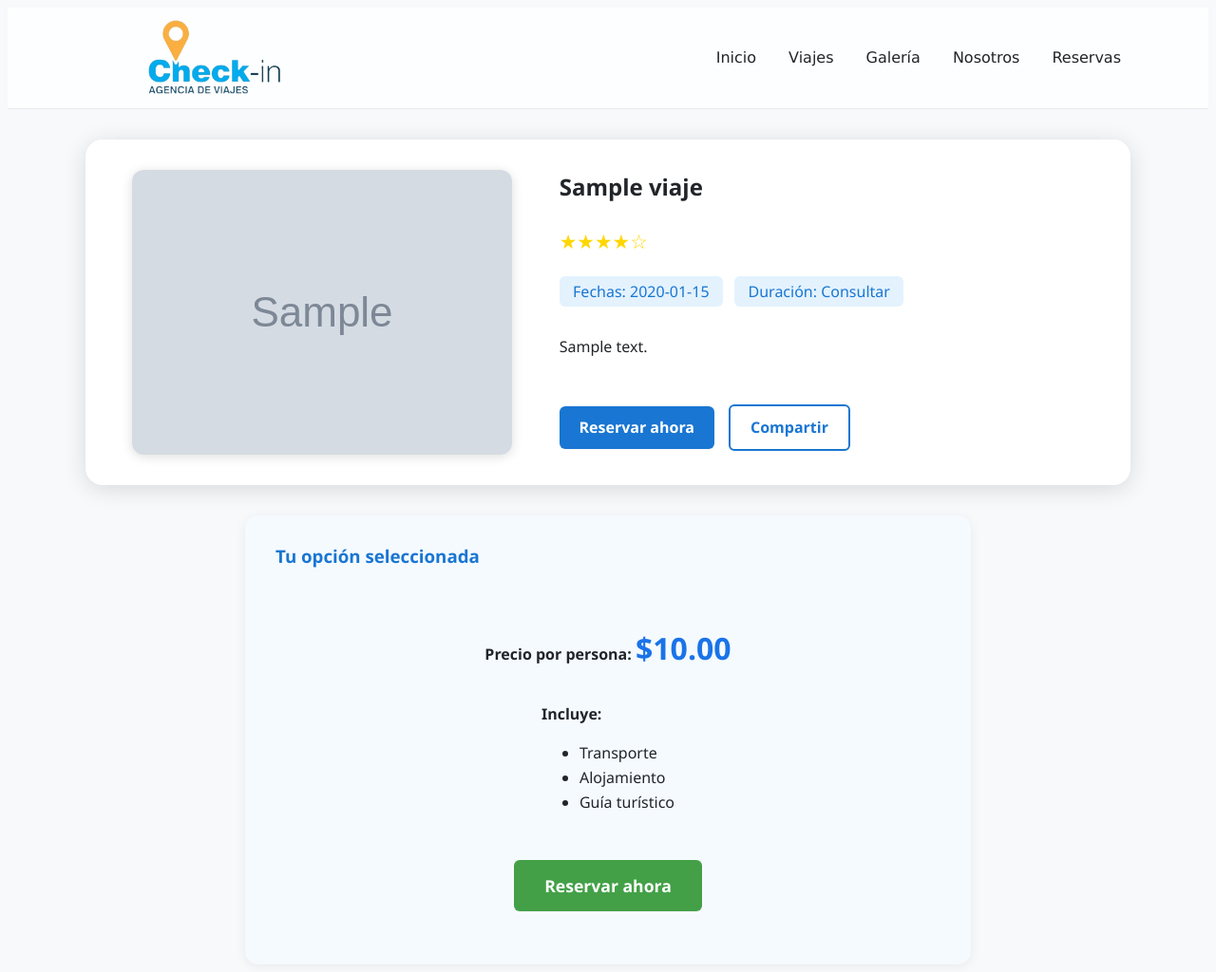
After one commit to Juanca20072002/Check-in_Agencia_de_Viajes, a Flask app: page /viajes/1 in a window 1280 px wide. The commit adds this page. Shown: the whole page at 95% size. Run offline with Flask 3, Linux system fonts and the light colour scheme; tables that the repository leaves empty hold one stand-in row (values such as "Sample post"); grey boxes marked "Sample" are stand-in pictures.

Commit message:
Backup antes de implementar login y roles

```diff
--- a/app.py
+++ b/app.py
@@ -22,9 +22,10 @@ class Reserva(db.Model):
     id = db.Column(db.Integer, primary_key=True)
     nombre = db.Column(db.String(100), nullable=False)
     email = db.Column(db.String(120), nullable=False)
-    destino = db.Column(db.String(100), nullable=False)
     fecha = db.Column(db.String(20), nullable=False)
     mensaje = db.Column(db.Text, nullable=True)
+    viaje_id = db.Column(db.Integer, db.ForeignKey('viaje.id'), nullable=False)
+    viaje = db.relationship('Viaje', backref=db.backref('reservas', lazy=True))
 
 # Modelo para viajes
 class Viaje(db.Model):
@@ -71,7 +72,7 @@ def allowed_file(filename):
     return '.' in filename and filename.rsplit('.', 1)[1].lower() in ALLOWED_EXTENSIONS
 
 @app.route("/viajes")
-def viajes():
+def listar_viajes():
     viajes = Viaje.query.all()
     return render_template("viajes/listar.html", viajes=viajes)
 
@@ -136,32 +137,34 @@ def listar_reservas():
 
 @app.route("/reservas/nueva", methods=["GET", "POST"])
 def nueva_reserva():
+    viajes = Viaje.query.all()
     if request.method == "POST":
         nombre = request.form["nombre"]
         email = request.form["email"]
-        destino = request.form["destino"]
+        viaje_id = request.form["viaje_id"]
         fecha = request.form["fecha"]
         mensaje = request.form.get("mensaje")
-        reserva = Reserva(nombre=nombre, email=email, destino=destino, fecha=fecha, mensaje=mensaje)
+        reserva = Reserva(nombre=nombre, email=email, fecha=fecha, mensaje=mensaje, viaje_id=viaje_id)
         db.session.add(reserva)
         db.session.commit()
         flash("Reserva creada exitosamente.")
         return redirect(url_for("listar_reservas"))
-    return render_template("reservas/nueva.html")
+    return render_template("reservas/nueva.html", viajes=viajes)
 
 @app.route("/reservas/<int:id>/editar", methods=["GET", "POST"])
 def editar_reserva(id):
     reserva = Reserva.query.get_or_404(id)
+    viajes = Viaje.query.all()
     if request.method == "POST":
         reserva.nombre = request.form["nombre"]
         reserva.email = request.form["email"]
-        reserva.destino = request.form["destino"]
+        reserva.viaje_id = request.form["viaje_id"]
         reserva.fecha = request.form["fecha"]
         reserva.mensaje = request.form.get("mensaje")
         db.session.commit()
         flash("Reserva actualizada.")
         return redirect(url_for("listar_reservas"))
-    return render_template("reservas/editar.html", reserva=reserva)
+    return render_template("reservas/editar.html", reserva=reserva, viajes=viajes)
 
 @app.route("/reservas/<int:id>/eliminar", methods=["POST"])
 def eliminar_reserva(id):
@@ -171,6 +174,15 @@ def eliminar_reserva(id):
     flash("Reserva eliminada.")
     return redirect(url_for("listar_reservas"))
 
+@app.route("/viajes/<int:id>")
+def detalle_viaje(id):
+    viaje = Viaje.query.get_or_404(id)
+    return render_template("viajes/detalle.html", viaje=viaje)
+
+@app.route("/prueba")
+def prueba():
+    return render_template("prueba.html")
+
 
 with app.app_context():
     db.create_all()
--- a/static/crud.css
+++ b/static/crud.css
@@ -113,6 +113,90 @@ body {
   text-align: center;
 }
 
+/* Tarjetas de reservas */
+.reservas-grid {
+  display: grid;
+  grid-template-columns: repeat(auto-fit, minmax(340px, 1fr));
+  gap: 2rem;
+  margin: 2rem 0;
+}
+
+.reserva-card {
+  background: #fff;
+  border-radius: 14px;
+  box-shadow: 0 4px 16px rgba(0,0,0,0.07);
+  overflow: hidden;
+  display: flex;
+  flex-direction: column;
+  max-width: 420px;
+  margin: 0 auto;
+  transition: box-shadow 0.2s;
+}
+
+.reserva-card:hover {
+  box-shadow: 0 8px 24px rgba(0,0,0,0.13);
+}
+
+.reserva-img img {
+  width: 100%;
+  height: 220px;
+  object-fit: cover;
+  display: block;
+}
+
+.reserva-info {
+  padding: 1.5rem;
+  display: flex;
+  flex-direction: column;
+  gap: 0.5rem;
+}
+
+.reserva-info h3 {
+  margin-top: 0;
+  margin-bottom: 0.7rem;
+  font-size: 1.3rem;
+  color: #0d6efd;
+}
+
+.reserva-acciones {
+  margin-top: 1rem;
+  display: flex;
+  gap: 0.5rem;
+}
+
+/* Tarjeta horizontal de reserva */
+.reserva-card.horizontal {
+  flex-direction: row;
+  max-width: 700px;
+  min-height: 180px;
+}
+
+.reserva-card.horizontal .reserva-img {
+  flex: 0 0 220px;
+  max-width: 220px;
+  min-width: 180px;
+  display: flex;
+  align-items: center;
+  justify-content: center;
+  background: #f1f5fa;
+}
+
+.reserva-card.horizontal .reserva-img img {
+  width: 100%;
+  height: 160px;
+  object-fit: cover;
+  border-radius: 10px 0 0 10px;
+}
+
+.reserva-card.horizontal .reserva-info {
+  flex: 1 1 auto;
+  padding: 1.5rem 1.5rem 1.5rem 1rem;
+  display: flex;
+  flex-direction: column;
+  justify-content: center;
+  gap: 0.5rem;
+}
+
 /* Responsive */
 @media (max-width: 700px) {
   .form-crud {
@@ -122,3 +206,14 @@ body {
     padding: 0.6rem;
   }
 }
+
+@media (max-width: 800px) {
+  .reserva-card.horizontal {
+    flex-direction: column;
+    max-width: 100%;
+  }
+  .reserva-card.horizontal .reserva-img img {
+    border-radius: 10px 10px 0 0;
+    height: 180px;
+  }
+}
--- /dev/null
+++ b/static/detalle_viaje.css
@@ -0,0 +1,124 @@
+.detalle-viaje-container {
+    display: flex;
+    flex-wrap: wrap;
+    gap: 2rem;
+    margin: 2rem auto;
+    max-width: 1100px;
+    background: #fff;
+    border-radius: 18px;
+    box-shadow: 0 4px 24px #0002;
+    padding: 2rem;
+}
+.galeria-viaje {
+    flex: 1 1 350px;
+    display: flex;
+    flex-direction: column;
+    align-items: center;
+    gap: 1rem;
+}
+.img-principal {
+    width: 100%;
+    max-width: 400px;
+    border-radius: 12px;
+    box-shadow: 0 2px 12px #0002;
+    object-fit: cover;
+}
+.info-viaje {
+    flex: 2 1 400px;
+    display: flex;
+    flex-direction: column;
+    justify-content: center;
+    gap: 1rem;
+}
+.estrellas {
+    color: #FFD700;
+    font-size: 1.3rem;
+    margin-bottom: 0.5rem;
+}
+.tags span {
+    background: #e3f2fd;
+    margin-right: 0.5rem;
+    padding: 0.3rem 0.9rem;
+    border-radius: 6px;
+    font-size: 1rem;
+    color: #1976d2;
+}
+.acciones {
+    margin-top: 1rem;
+}
+.acciones .btn {
+    margin-right: 0.7rem;
+    padding: 0.6rem 1.3rem;
+    border-radius: 6px;
+    font-weight: 600;
+    font-size: 1rem;
+}
+.btn-primary {
+    background: #1976d2;
+    color: #fff;
+    border: none;
+    transition: background 0.2s;
+}
+.btn-primary:hover {
+    background: #125ea2;
+}
+.btn-outline {
+    background: #fff;
+    color: #1976d2;
+    border: 2px solid #1976d2;
+    transition: background 0.2s, color 0.2s;
+}
+.btn-outline:hover {
+    background: #1976d2;
+    color: #fff;
+}
+.tarjeta-reserva {
+    background: #f5faff;
+    border-radius: 14px;
+    box-shadow: 0 2px 12px #0001;
+    padding: 2rem;
+    margin: 2rem auto 0 auto;
+    max-width: 700px;
+    display: flex;
+    flex-direction: column;
+    gap: 1.2rem;
+}
+.tarjeta-reserva h3 {
+    margin-bottom: 1rem;
+    color: #1976d2;
+}
+.reserva-info {
+    display: flex;
+    flex-wrap: wrap;
+    gap: 2rem;
+    align-items: center;
+    justify-content: space-between;
+}
+.precio {
+    color: #1a73e8;
+    font-size: 2rem;
+    font-weight: bold;
+}
+.btn-success {
+    background: #43a047;
+    color: #fff;
+    padding: 0.8rem 2rem;
+    border-radius: 6px;
+    text-decoration: none;
+    font-weight: 600;
+    font-size: 1.1rem;
+    border: none;
+    transition: background 0.2s;
+}
+.btn-success:hover {
+    background: #2e7031;
+}
+@media (max-width: 900px) {
+    .detalle-viaje-container {
+        flex-direction: column;
+        padding: 1rem;
+    }
+    .tarjeta-reserva {
+        padding: 1rem;
+    }
+}
--- a/templates/base.html
+++ b/templates/base.html
@@ -12,14 +12,12 @@
       <div class="container header-inner">
         <a class="logo" href="{{ url_for('index') }}" aria-label="Inicio">
           <img src="{{ url_for('static', filename='img/Check-in.png') }}" alt="Logo Viajes Tolima">
-          <div class="logo-text">
-        </div>
+          <div class="logo-text"></div>
         </a>
-
         <nav class="main-nav" aria-label="Principal">
           <ul>
             <li><a href="{{ url_for('index') }}">Inicio</a></li>
-            <li><a href="{{ url_for('viajes') }}">Viajes</a></li>
+            <li><a href="{{ url_for('listar_viajes') }}">Viajes</a></li>
             <li><a href="{{ url_for('galeria') }}">Galería</a></li>
             <li><a href="{{ url_for('nosotros') }}">Nosotros</a></li>
             <li><a href="{{ url_for('listar_reservas') }}">Reservas</a></li>
@@ -27,7 +25,6 @@
         </nav>
       </div>
     </header>
-
     <main class="container">
       {% with messages = get_flashed_messages() %}
         {% if messages %}
@@ -38,8 +35,7 @@
           </ul>
         {% endif %}
       {% endwith %}
-
       {% block content %}{% endblock %}
     </main>
   </body>
-  </html>
+</html>
--- /dev/null
+++ b/templates/prueba.html
@@ -0,0 +1,4 @@
+{% extends "base.html" %}
+{% block content %}
+¡Esto es una prueba!
+{% endblock %}
--- /dev/null
+++ b/templates/viajes/detalle.html
@@ -0,0 +1,45 @@
+{% extends "base.html" %}
+{% block content %}
+<link rel="stylesheet" href="{{ url_for('static', filename='detalle_viaje.css') }}">
+
+<div class="detalle-viaje-container">
+    <div class="galeria-viaje">
+        <img class="img-principal" src="{{ url_for('static', filename='img/' ~ viaje.imagen) }}" alt="{{ viaje.nombre }}">
+        <!-- Si tienes más imágenes, agrégalas aquí como miniaturas -->
+    </div>
+    <div class="info-viaje">
+        <h2>{{ viaje.nombre }}</h2>
+        <div class="estrellas">
+            ★★★★☆
+        </div>
+        <div class="tags">
+            <span>Fechas: {{ viaje.fecha }}</span>
+            <span>Duración: {{ viaje.duracion or 'Consultar' }}</span>
+        </div>
+        <p>{{ viaje.descripcion }}</p>
+        <div class="acciones">
+            <a href="#reserva" class="btn btn-primary">Reservar ahora</a>
+            <a href="#" class="btn btn-outline">Compartir</a>
+        </div>
+    </div>
+</div>
+<div class="tarjeta-reserva" id="reserva">
+    <h3>Tu opción seleccionada</h3>
+    <div class="reserva-info">
+        <div>
+            <strong>Precio por persona:</strong>
+            <span class="precio">${{ viaje.precio }}</span>
+        </div>
+        <div>
+            <strong>Incluye:</strong>
+            <ul>
+                <li>Transporte</li>
+                <li>Alojamiento</li>
+                <li>Guía turístico</li>
+                <!-- Agrega más detalles según tu modelo -->
+            </ul>
+        </div>
+        <a href="{{ url_for('nueva_reserva') }}?viaje_id={{ viaje.id }}" class="btn btn-success">Reservar ahora</a>
+    </div>
+</div>
+{% endblock %}
--- a/templates/viajes/editar.html
+++ b/templates/viajes/editar.html
@@ -16,6 +16,6 @@
   </label><br>
   <label>Nueva imagen: <input name="imagen" type="file" accept="image/*"></label><br>
   <button class="btn-crud" type="submit">Actualizar</button>
-  <a class="btn-crud btn-crud-outline" href="{{ url_for('viajes') }}">Cancelar</a>
+  <a class="btn-crud btn-crud-outline" href="{{ url_for('listar_viajes') }}">Cancelar</a>
 </form>
 {% endblock %}
--- a/templates/viajes/listar.html
+++ b/templates/viajes/listar.html
@@ -25,13 +25,13 @@
       </div>
       <div class="viaje-card-precio">
         {% if v.precio %}
-          $ {{ "{:,}".format(v.precio) }}
+          $ {{ v.precio }}
         {% else %}
           Consultar
         {% endif %}
       </div>
       <div class="viaje-card-btns">
-        <a class="btn-crud" href="#">Ver más</a>
+        <a class="btn-crud" href="{{ url_for('detalle_viaje', id=v.id) }}">Ver más</a>
         <a class="btn-crud" href="{{ url_for('editar_viaje', id=v.id) }}">Editar</a>
         <form action="{{ url_for('eliminar_viaje', id=v.id) }}" method="post" style="display:inline;">
           <button class="btn-crud btn-crud-outline" type="submit" onclick="return confirm('¿Eliminar viaje?')">Eliminar</button>
--- a/templates/viajes/nuevo.html
+++ b/templates/viajes/nuevo.html
@@ -9,6 +9,6 @@
   <label>Precio: <input name="precio" type="number" step="0.01"></label><br>
   <label>Imagen: <input name="imagen" type="file" accept="image/*"></label><br>
   <button class="btn-crud" type="submit">Guardar</button>
-  <a class="btn-crud btn-crud-outline" href="{{ url_for('viajes') }}">Cancelar</a>
+  <a class="btn-crud btn-crud-outline" href="{{ url_for('listar_viajes') }}">Cancelar</a>
 </form>
 {% endblock %}
```
Also changed, not shown: static/img/detalle_viaje.css (added, +124 -0 lines), templates/gracias.html (+4 -11 lines), templates/index.html (+5 -5 lines), templates/reservas/editar.html (+7 -1 lines), templates/reservas/listar.html (+23 -22 lines), templates/reservas/nueva.html (+20 -5 lines).
